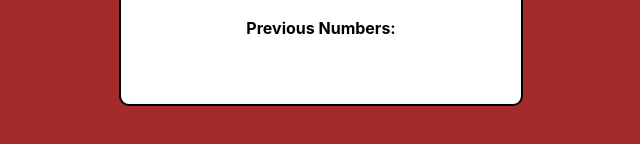
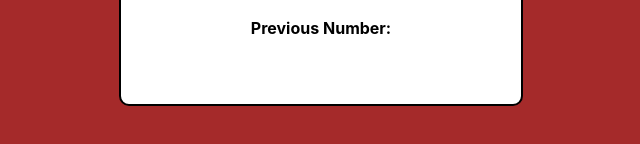
Before and after one commit to DavidOgbor/People-counter, a plain HTML site: page index.html in a window 1280 px wide. Shown: the part 378-522 px from the top of the page, 319-959 px from the left. Drawn offline with Linux system fonts and the light colour scheme.

Commit message:
update paragraph

```diff
--- a/index.html
+++ b/index.html
@@ -13,7 +13,7 @@
         <h2 id="add-el">0</h2>
         <button onclick="increase()" id="inc-btn">Increment</button><br><br>
         <button onclick="saveEl()" id="save-btn">Save</button>
-        <p id="save-el">Previous Numbers: </p>
+        <p id="save-el">Previous Number: </p>
     </div>
 
     <script src="PC.js"></script>
```
